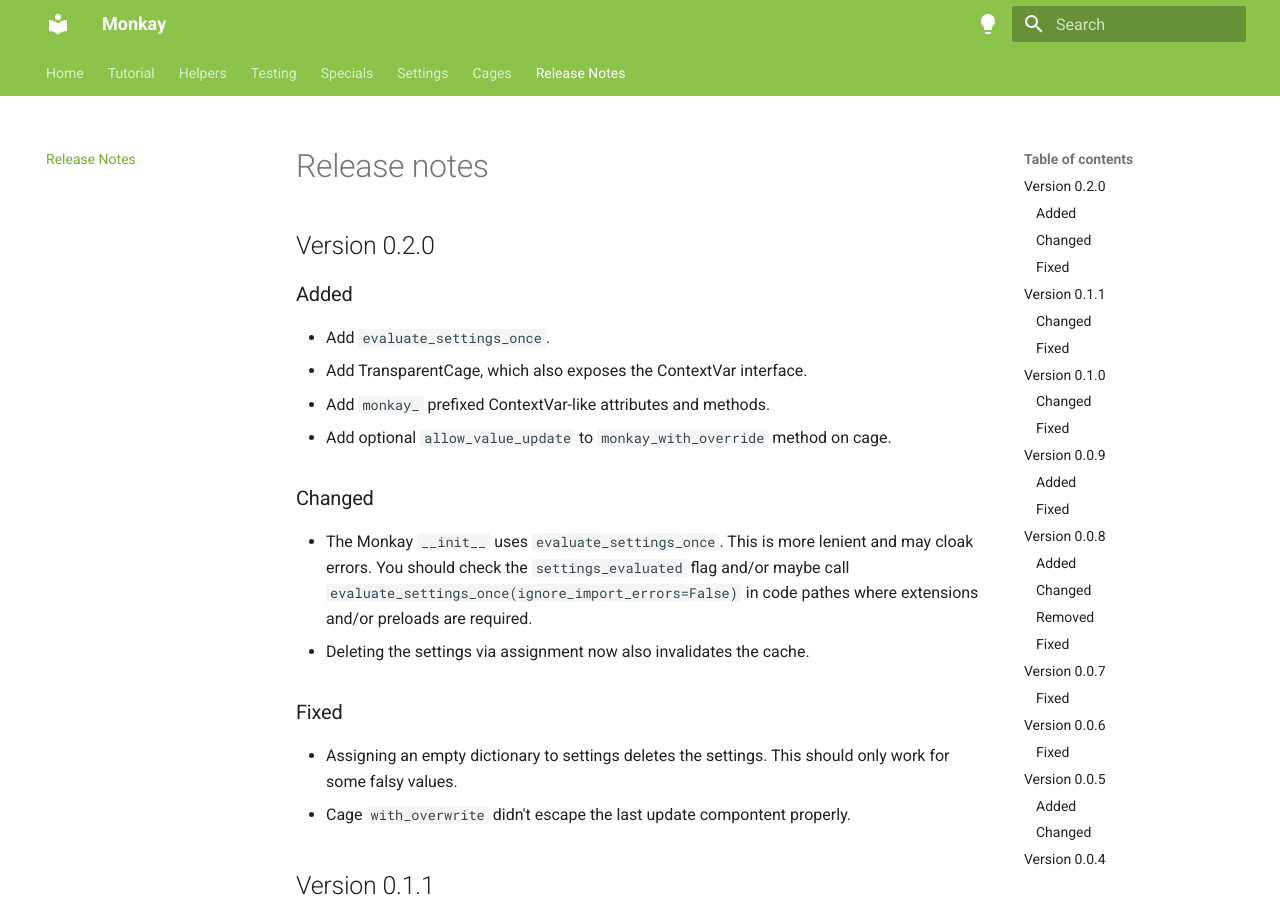
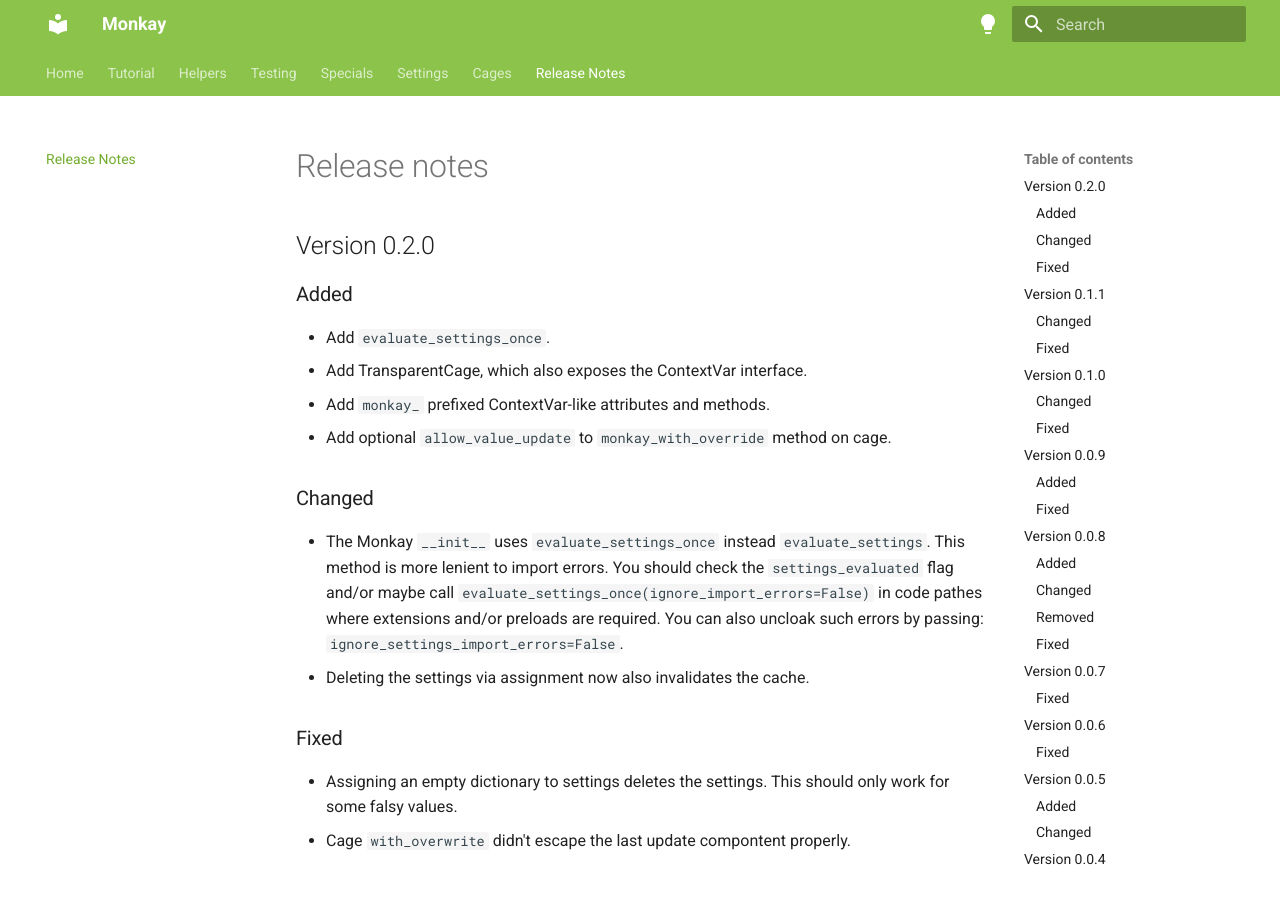
Before and after one commit to dymmond/monkay, an MkDocs documentation site: the page built from docs/release-notes.md, in a window 1280 px wide and 900 px high. Built offline with MkDocs 1.6.1 and Material for MkDocs 9.7.7, drawn with Linux system fonts in a browser that asks for light colours.

Commit message:
update rl notes

```diff
--- a/docs/release-notes.md
+++ b/docs/release-notes.md
@@ -12,9 +12,10 @@
 
 ### Changed
 
-- The Monkay `__init__` uses `evaluate_settings_once`. This is more lenient and may cloak errors.
+- The Monkay `__init__` uses `evaluate_settings_once` instead `evaluate_settings`. This method is more lenient to import errors.
   You should check the `settings_evaluated` flag and/or maybe call `evaluate_settings_once(ignore_import_errors=False)` in code pathes where extensions and/or
   preloads are required.
+  You can also uncloak such errors by passing: `ignore_settings_import_errors=False`.
 - Deleting the settings via assignment now also invalidates the cache.
 
 ### Fixed
```
